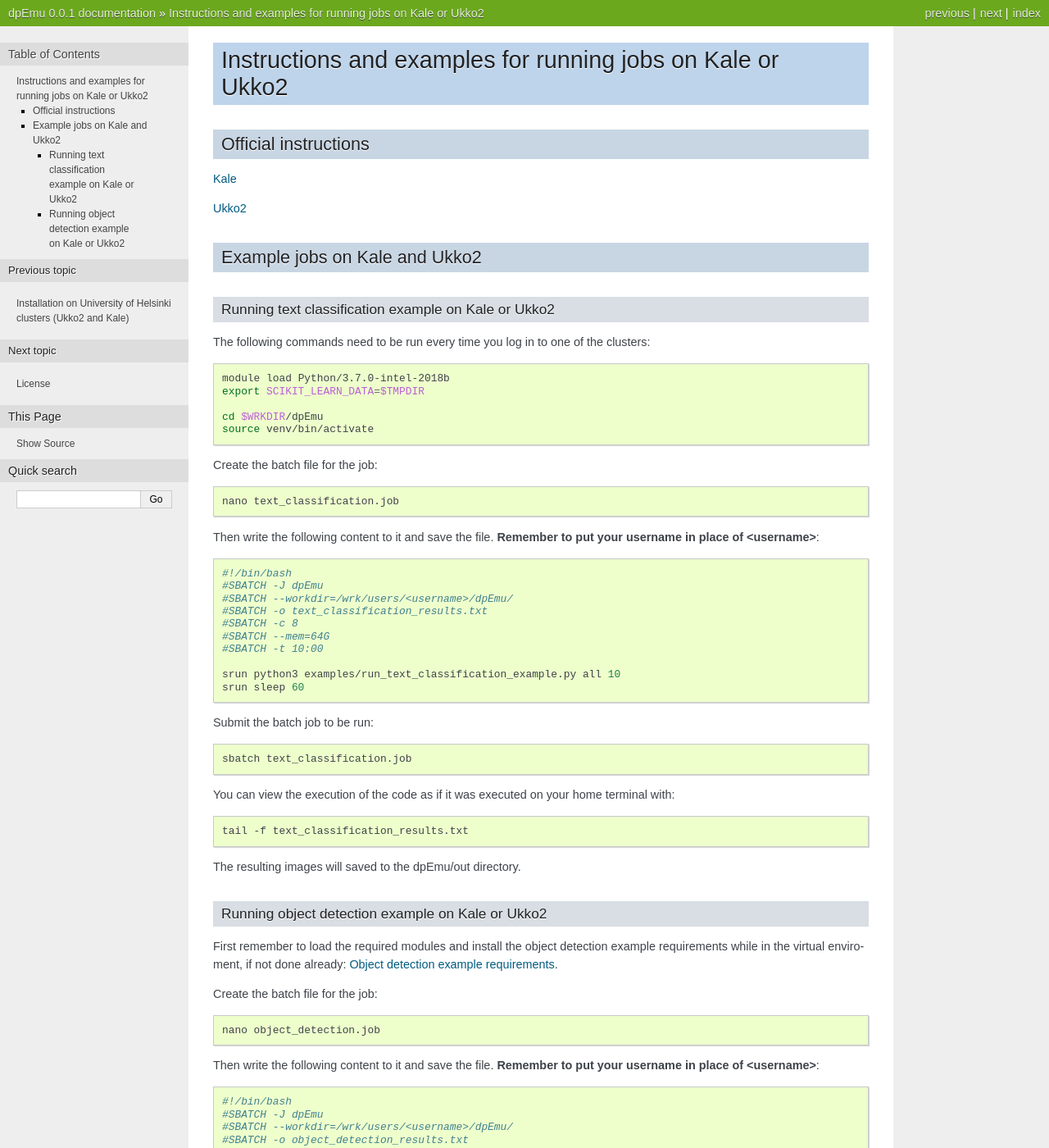
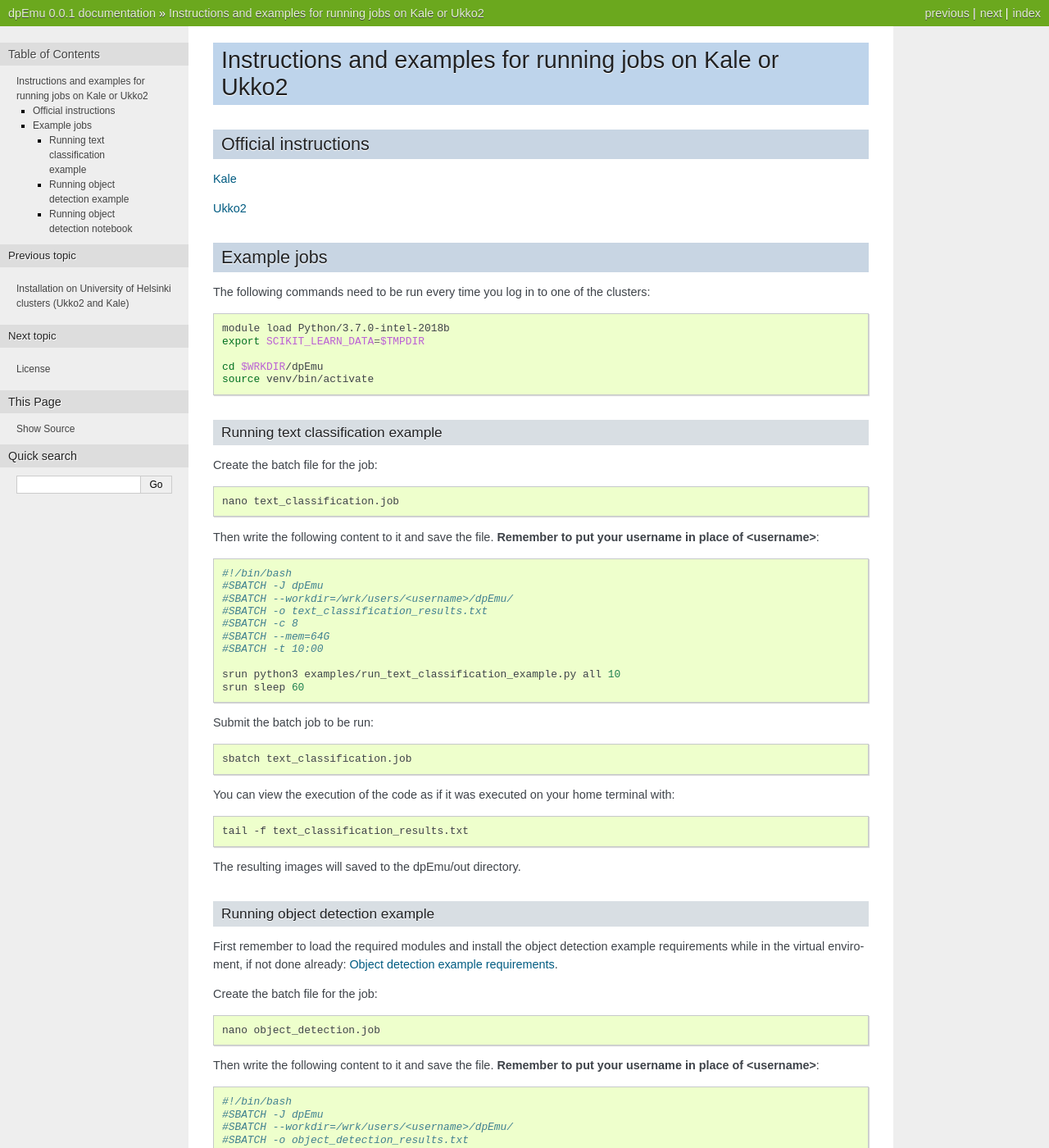
Before and after one commit to dpEmu/dpEmu, a Sphinx documentation site: the page built from docs/cluster_instructions_examples.rst, in a window 1280 px wide and 1400 px high. Shown: the whole window at 82% size. Built offline with Sphinx 7.4.7, drawn with Linux system fonts in a browser that asks for light colours; pages that are not in the unit, such as notebooks, are missing from menus; some of the changed text lies outside the part shown.

Commit message:
small changes

```diff
--- a/docs/basic_usage.rst
+++ b/docs/basic_usage.rst
@@ -14,7 +14,7 @@
 
 .. code-block:: bash
 
-    jupyter nbconvert --to notebook --ExecutePreprocessor.timeout=None --inplace --execute Text_Classification_OCR_Error.ipynb
+    jupyter nbconvert --to notebook --ExecutePreprocessor.timeout=None --inplace --execute docs/case_studies/Text_Classification_OCR_Error.ipynb
 
 
 Running examples
--- a/docs/cluster_instructions_examples.rst
+++ b/docs/cluster_instructions_examples.rst
@@ -10,11 +10,8 @@
 
 `Ukko2 <https://wiki.helsinki.fi/display/it4sci/Ukko2+User+Guide>`_
 
-Example jobs on Kale and Ukko2
-^^^^^^^^^^^^^^^^^^^^^^^^^^^^^^
-
-Running text classification example on Kale or Ukko2
-"""""""""""""""""""""""""""""""""""""""""""""""""""""
+Example jobs
+^^^^^^^^^^^^
 
 The following commands need to be run every time you log in to one of the clusters:
 
@@ -26,6 +23,8 @@
     cd $WRKDIR/dpEmu
     source venv/bin/activate
 
+Running text classification example
+"""""""""""""""""""""""""""""""""""
 
 Create the batch file for the job:
 
@@ -62,8 +61,8 @@
 
 The resulting images will saved to the dpEmu/out directory.
 
-Running object detection example on Kale or Ukko2
-"""""""""""""""""""""""""""""""""""""""""""""""""
+Running object detection example
+""""""""""""""""""""""""""""""""
 
 First remember to load the required modules and install the object detection example requirements while in the virtual enviroment, if not done already:
 :ref:`object_detection_requirements`.
@@ -110,3 +109,18 @@
     tail -f object_detection_results.txt
 
 The resulting images will saved to the dpEmu/out directory.
+
+Running object detection notebook
+"""""""""""""""""""""""""""""""""
+
+In the batch file replace:
+
+.. code-block:: bash
+
+    srun python3 examples/run_object_detection_example.py
+
+with for example
+
+.. code-block:: bash
+
+    srun jupyter nbconvert --to notebook --ExecutePreprocessor.timeout=None --inplace --execute docs/case_studies/Object_Detection_JPEG_Compression.ipynb
--- a/docs/how_dpemu_works.rst
+++ b/docs/how_dpemu_works.rst
@@ -1,5 +1,5 @@
 How dpEmu works
-=====
+===============
 
 dpEmu consists of three components:
 
```
